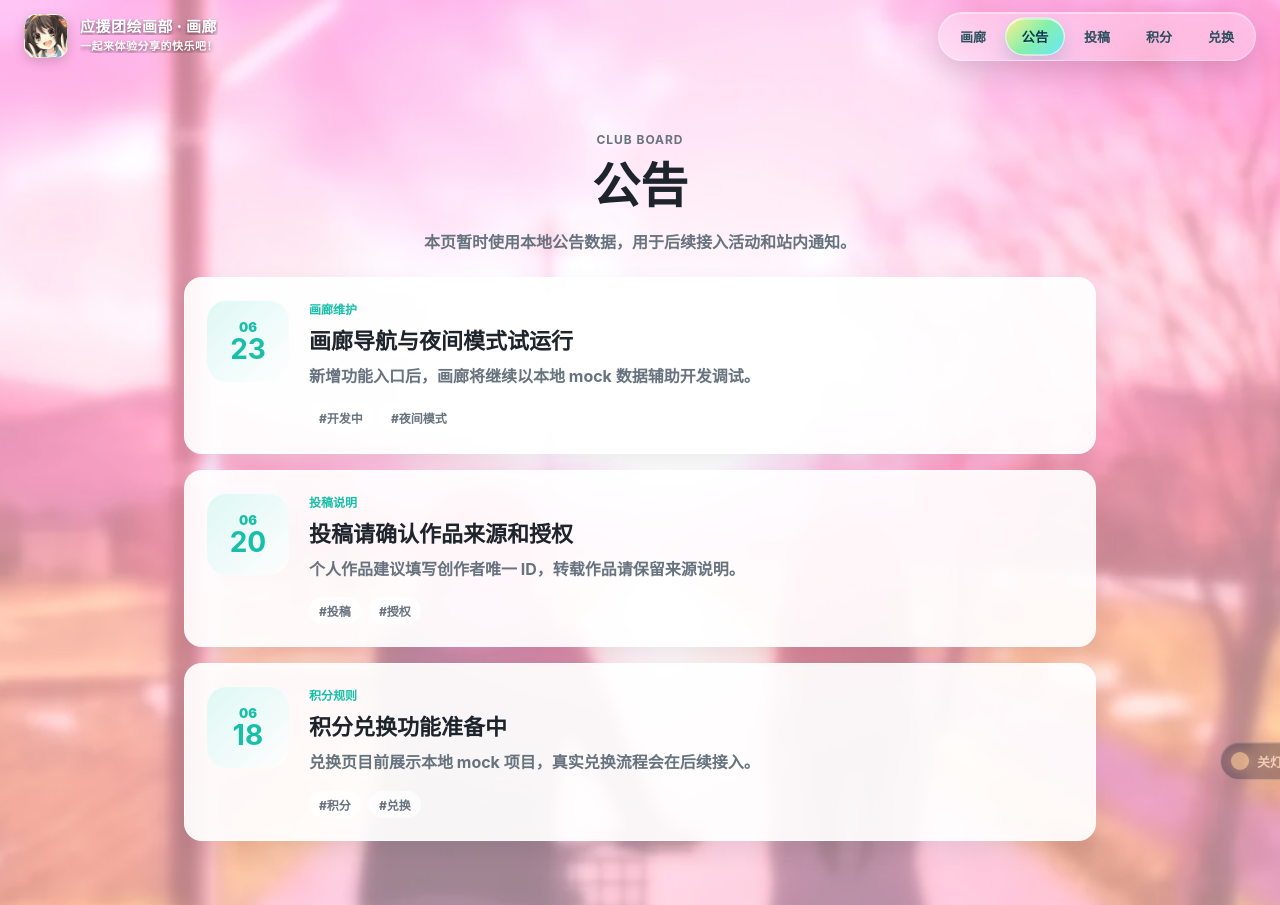
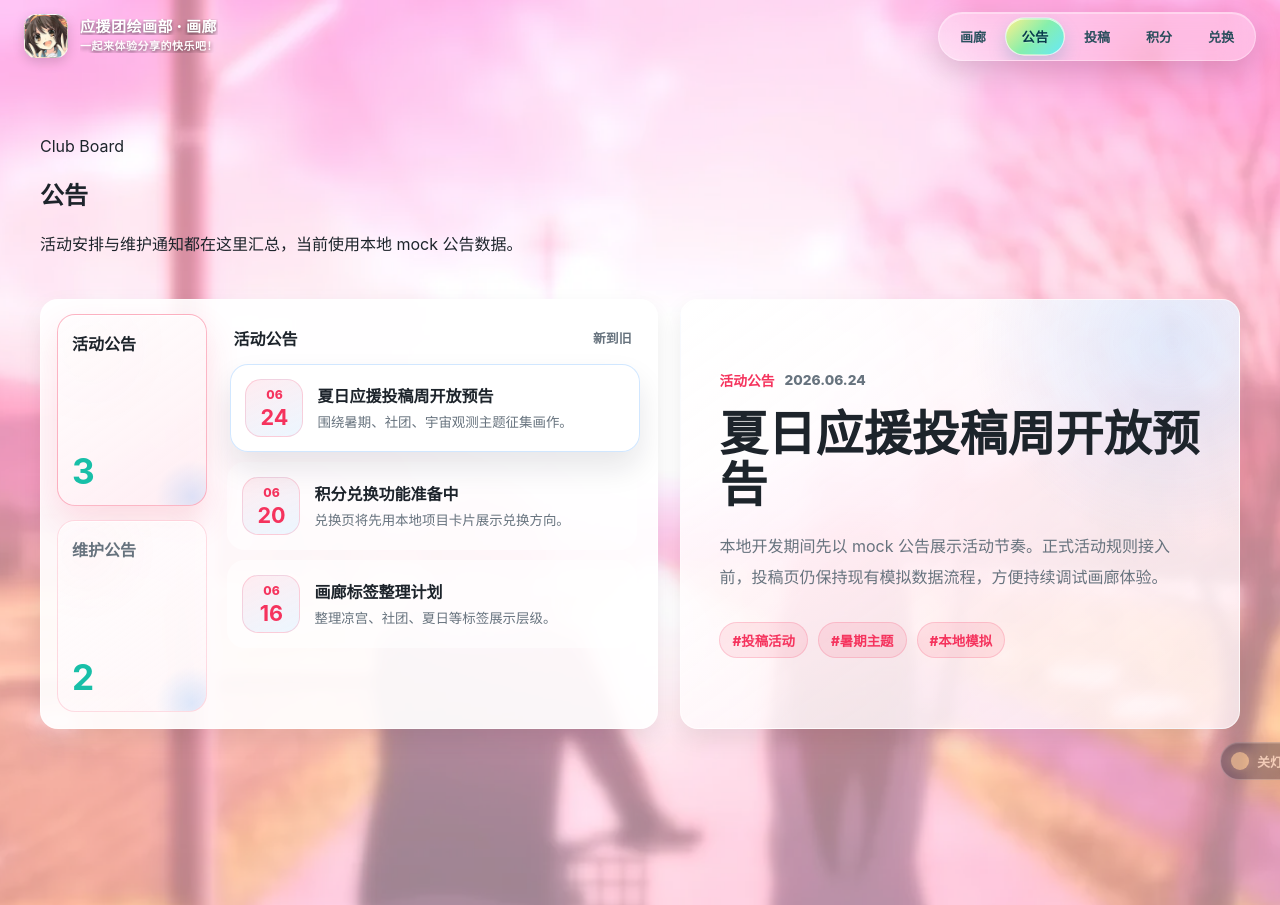
Before and after one commit to Haruhi-Labs/haruhifanclub-website, a Vue app in the folder apps/art/: page /announcements in a window 1280 px wide. After the commit the page ends 800 px from the top, so only its background shows below. Built offline with nearby package versions, Linux system fonts and the light colour scheme; no server answers.

Commit message:
feat(art): 重设计公告板

```diff
--- a/apps/art/src/views/AnnouncementView.vue
+++ b/apps/art/src/views/AnnouncementView.vue
@@ -1,24 +1,63 @@
 <template>
-  <section class="container-card art-board">
-    <header class="board-header">
+  <section class="container-card art-board announcement-board">
+    <header class="board-header announcement-header">
       <p class="eyebrow">Club Board</p>
       <h1>公告</h1>
-      <p>本页暂时使用本地公告数据，用于后续接入活动和站内通知。</p>
+      <p>活动安排与维护通知都在这里汇总，当前使用本地 mock 公告数据。</p>
     </header>
 
-    <div class="notice-list">
-      <article v-for="notice in notices" :key="notice.id" class="notice-card panel">
-        <div class="notice-date">
-          <span>{{ notice.month }}</span>
-          <b>{{ notice.day }}</b>
+    <div class="announcement-layout">
+      <section class="notice-browser panel" aria-label="公告分类与列表">
+        <nav class="notice-category-rail" aria-label="公告分类">
+          <button
+            v-for="category in noticeCategories"
+            :key="category.id"
+            class="notice-category-tab"
+            :class="{ active: activeCategory === category.id }"
+            type="button"
+            @click="setCategory(category.id)"
+          >
+            <span>{{ category.label }}</span>
+            <b>{{ category.count }}</b>
+          </button>
+        </nav>
+
+        <div class="notice-list-panel">
+          <div class="notice-list-heading">
+            <span>{{ currentCategory?.label }}</span>
+            <small>新到旧</small>
+          </div>
+
+          <button
+            v-for="notice in filteredNotices"
+            :key="notice.id"
+            class="notice-list-item"
+            :class="{ active: selectedNotice?.id === notice.id }"
+            type="button"
+            @click="selectNotice(notice.id)"
+          >
+            <time :datetime="notice.date">
+              <span>{{ notice.month }}</span>
+              <b>{{ notice.day }}</b>
+            </time>
+            <span class="notice-list-copy">
+              <strong>{{ notice.title }}</strong>
+              <small>{{ notice.summary }}</small>
+            </span>
+          </button>
         </div>
-        <div class="notice-body">
-          <div class="notice-meta">{{ notice.type }}</div>
-          <h2>{{ notice.title }}</h2>
-          <p>{{ notice.body }}</p>
-          <div class="notice-tags">
-            <span v-for="tag in notice.tags" :key="tag">#{{ tag }}</span>
-          </div>
+      </section>
+
+      <article v-if="selectedNotice" class="notice-detail panel">
+        <div class="notice-detail-meta">
+          <span>{{ selectedNotice.type }}</span>
+          <time :datetime="selectedNotice.date">{{ selectedNotice.displayDate }}</time>
+        </div>
+        <h2>{{ selectedNotice.title }}</h2>
+        <p>{{ selectedNotice.body }}</p>
+
+        <div class="notice-detail-tags" aria-label="公告标签">
+          <span v-for="tag in selectedNotice.tags" :key="tag">#{{ tag }}</span>
         </div>
       </article>
     </div>
@@ -26,145 +65,451 @@
 </template>
 
 <script setup>
+import { computed, ref } from 'vue'
+
+const activeCategory = ref('activity')
+const selectedNoticeId = ref(null)
+
 const notices = [
   {
-    id: 1,
+    id: 'activity-20260624',
+    category: 'activity',
+    date: '2026-06-24',
+    month: '06',
+    day: '24',
+    displayDate: '2026.06.24',
+    type: '活动公告',
+    title: '夏日应援投稿周开放预告',
+    summary: '围绕暑期、社团、宇宙观测主题征集画作。',
+    body: '本地开发期间先以 mock 公告展示活动节奏。正式活动规则接入前，投稿页仍保持现有模拟数据流程，方便持续调试画廊体验。',
+    tags: ['投稿活动', '暑期主题', '本地模拟']
+  },
+  {
+    id: 'activity-20260620',
+    category: 'activity',
+    date: '2026-06-20',
+    month: '06',
+    day: '20',
+    displayDate: '2026.06.20',
+    type: '活动公告',
+    title: '积分兑换功能准备中',
+    summary: '兑换页将先用本地项目卡片展示兑换方向。',
+    body: '兑换功能目前保持本地 mock 项目，不接真实后端。后续可逐步补充库存、兑换记录、积分校验等流程。',
+    tags: ['积分', '兑换', '预告']
+  },
+  {
+    id: 'activity-20260616',
+    category: 'activity',
+    date: '2026-06-16',
+    month: '06',
+    day: '16',
+    displayDate: '2026.06.16',
+    type: '活动公告',
+    title: '画廊标签整理计划',
+    summary: '整理凉宫、社团、夏日等标签展示层级。',
+    body: '为了让作品检索更清楚，后续会基于现有 seed 数据继续调试标签分布与筛选体验，不改变 mock 数据结构。',
+    tags: ['标签', '画廊', '筛选']
+  },
+  {
+    id: 'maintenance-20260623',
+    category: 'maintenance',
+    date: '2026-06-23',
     month: '06',
     day: '23',
-    type: '画廊维护',
-    title: '画廊导航与夜间模式试运行',
-    body: '新增功能入口后，画廊将继续以本地 mock 数据辅助开发调试。',
-    tags: ['开发中', '夜间模式']
+    displayDate: '2026.06.23',
+    type: '维护公告',
+    title: '导航与夜间模式试运行',
+    summary: '顶部入口与关灯模式持续观察中。',
+    body: '新增页面入口、首页视觉模式和夜间切换仍处于本地调试阶段。若出现样式闪烁，会优先在前端交互层做小步优化。',
+    tags: ['开发中', '夜间模式', '导航']
   },
   {
-    id: 2,
-    month: '06',
-    day: '20',
-    type: '投稿说明',
-    title: '投稿请确认作品来源和授权',
-    body: '个人作品建议填写创作者唯一 ID，转载作品请保留来源说明。',
-    tags: ['投稿', '授权']
-  },
-  {
-    id: 3,
+    id: 'maintenance-20260618',
+    category: 'maintenance',
+    date: '2026-06-18',
     month: '06',
     day: '18',
-    type: '积分规则',
-    title: '积分兑换功能准备中',
-    body: '兑换页目前展示本地 mock 项目，真实兑换流程会在后续接入。',
-    tags: ['积分', '兑换']
+    displayDate: '2026.06.18',
+    type: '维护公告',
+    title: 'mock seed 数据稳定性确认',
+    summary: '画廊、首页统计和详情弹窗继续使用本地数据。',
+    body: '当前开发优先保证 mock seed 数据可用，不依赖真实后端。画廊详情、首页统计和公告展示都应能在离线开发环境中正常打开。',
+    tags: ['mock', '本地开发', '稳定性']
   }
 ]
+
+const categoryLabels = {
+  activity: '活动公告',
+  maintenance: '维护公告'
+}
+
+const noticeCategories = computed(() =>
+  Object.entries(categoryLabels).map(([id, label]) => ({
+    id,
+    label,
+    count: notices.filter((notice) => notice.category === id).length
+  }))
+)
+
+const currentCategory = computed(() =>
+  noticeCategories.value.find((category) => category.id === activeCategory.value)
+)
+
+const filteredNotices = computed(() =>
+  notices
+    .filter((notice) => notice.category === activeCategory.value)
+    .slice()
+    .sort((a, b) => new Date(b.date) - new Date(a.date))
+)
+
+const selectedNotice = computed(() => {
+  const selected = filteredNotices.value.find((notice) => notice.id === selectedNoticeId.value)
+  return selected ?? filteredNotices.value[0]
+})
+
+function setCategory(categoryId) {
+  activeCategory.value = categoryId
+  selectedNoticeId.value = null
+}
+
+function selectNotice(noticeId) {
+  selectedNoticeId.value = noticeId
+}
 </script>
 
 <style scoped>
-.art-board {
-  max-width: 960px;
+.announcement-board {
+  display: grid;
+  gap: 28px;
 }
 
-.board-header {
-  margin-bottom: 24px;
-  text-align: center;
+.announcement-header {
+  max-width: 760px;
 }
 
-.eyebrow {
-  margin: 0 0 8px;
-  color: var(--accent);
-  font-size: 12px;
-  font-weight: 950;
-  letter-spacing: 0.08em;
-  text-transform: uppercase;
+.announcement-layout {
+  display: grid;
+  grid-template-columns: minmax(0, 1.05fr) minmax(320px, 0.95fr);
+  gap: 22px;
+  align-items: stretch;
 }
 
-.board-header h1 {
-  margin: 0;
-  color: var(--text);
-  font-size: clamp(32px, 5vw, 48px);
-  font-weight: 950;
+.notice-browser {
+  display: grid;
+  grid-template-columns: minmax(108px, 0.36fr) minmax(0, 1fr);
+  gap: 16px;
+  min-height: 430px;
+  padding: 16px;
 }
 
-.board-header p {
-  margin: 12px 0 0;
+.notice-category-rail {
+  display: grid;
+  grid-auto-rows: minmax(118px, 1fr);
+  gap: 12px;
+}
+
+.notice-category-tab {
+  position: relative;
+  display: flex;
+  flex-direction: column;
+  justify-content: space-between;
+  min-width: 0;
+  padding: 16px 14px;
+  overflow: hidden;
   color: var(--muted);
+  text-align: left;
+  background:
+    linear-gradient(145deg, rgba(255, 255, 255, 0.86), rgba(255, 244, 247, 0.68)),
+    radial-gradient(circle at 18% 15%, rgba(245, 51, 93, 0.16), transparent 36%);
+  border: 1px solid rgba(245, 51, 93, 0.16);
+  border-radius: 18px;
+  box-shadow: inset 0 1px 0 rgba(255, 255, 255, 0.82);
+  cursor: pointer;
+  transition:
+    transform 0.2s ease,
+    border-color 0.2s ease,
+    color 0.2s ease,
+    box-shadow 0.2s ease,
+    background 0.2s ease;
+}
+
+.notice-category-tab::after {
+  position: absolute;
+  inset: auto -24px -30px auto;
+  width: 76px;
+  height: 76px;
+  content: '';
+  background: radial-gradient(circle, rgba(89, 168, 255, 0.2), transparent 68%);
+  border-radius: 999px;
+}
+
+.notice-category-tab:hover,
+.notice-category-tab.active {
+  color: var(--text);
+  border-color: rgba(245, 51, 93, 0.34);
+  box-shadow:
+    0 16px 34px rgba(245, 51, 93, 0.14),
+    inset 0 1px 0 rgba(255, 255, 255, 0.9);
+  transform: translateY(-2px);
+}
+
+.notice-category-tab.active {
+  background:
+    linear-gradient(145deg, rgba(255, 255, 255, 0.96), rgba(255, 236, 241, 0.88)),
+    radial-gradient(circle at 20% 16%, rgba(245, 51, 93, 0.28), transparent 42%);
+}
+
+.notice-category-tab span {
+  position: relative;
+  z-index: 1;
+  font-size: 1rem;
+  font-weight: 800;
+}
+
+.notice-category-tab b {
+  position: relative;
+  z-index: 1;
+  font-size: 2.2rem;
+  line-height: 1;
+  color: var(--accent);
+}
+
+.notice-list-panel {
+  display: flex;
+  flex-direction: column;
+  min-width: 0;
+  padding: 4px;
+}
+
+.notice-list-heading {
+  display: flex;
+  align-items: center;
+  justify-content: space-between;
+  gap: 12px;
+  padding: 6px 6px 14px;
+  color: var(--text);
+  font-weight: 800;
+}
+
+.notice-list-heading small {
+  color: var(--muted);
+  font-size: 0.8rem;
   font-weight: 700;
 }
 
-.notice-list {
+.notice-list-item {
   display: grid;
-  gap: 16px;
+  grid-template-columns: 58px minmax(0, 1fr);
+  gap: 14px;
+  align-items: center;
+  width: 100%;
+  min-width: 0;
+  padding: 14px;
+  color: var(--text);
+  text-align: left;
+  background: rgba(255, 255, 255, 0.58);
+  border: 1px solid transparent;
+  border-radius: 18px;
+  cursor: pointer;
+  transition:
+    transform 0.2s ease,
+    border-color 0.2s ease,
+    background 0.2s ease,
+    box-shadow 0.2s ease;
 }
 
-.notice-card {
-  display: grid;
-  grid-template-columns: 82px 1fr;
-  gap: 20px;
-  padding: 22px;
+.notice-list-item + .notice-list-item {
+  margin-top: 10px;
 }
 
-.notice-date {
-  height: 82px;
-  border-radius: 20px;
+.notice-list-item:hover,
+.notice-list-item.active {
+  background: rgba(255, 255, 255, 0.86);
+  border-color: rgba(89, 168, 255, 0.28);
+  box-shadow: 0 16px 30px rgba(16, 24, 40, 0.1);
+  transform: translateX(3px);
+}
+
+.notice-list-item time {
   display: grid;
   place-items: center;
-  align-content: center;
-  background: linear-gradient(135deg, var(--accent-soft), rgba(255, 255, 255, 0.75));
-  color: var(--accent);
-  box-shadow: var(--shadow-in);
+  aspect-ratio: 1;
+  color: #f5335d;
+  background: linear-gradient(155deg, rgba(255, 235, 240, 0.95), rgba(234, 246, 255, 0.9));
+  border: 1px solid rgba(245, 51, 93, 0.18);
+  border-radius: 16px;
 }
 
-.notice-date span {
-  font-size: 13px;
-  font-weight: 950;
+.notice-list-item time span {
+  font-size: 0.76rem;
+  font-weight: 800;
 }
 
-.notice-date b {
-  font-size: 28px;
+.notice-list-item time b {
+  margin-top: -8px;
+  font-size: 1.35rem;
   line-height: 1;
 }
 
-.notice-meta {
-  color: var(--accent);
-  font-size: 12px;
-  font-weight: 950;
+.notice-list-copy {
+  display: grid;
+  min-width: 0;
+  gap: 5px;
 }
 
-.notice-body h2 {
-  margin: 6px 0 8px;
-  color: var(--text);
-  font-size: 22px;
-  font-weight: 950;
+.notice-list-copy strong,
+.notice-list-copy small {
+  overflow: hidden;
+  text-overflow: ellipsis;
+  white-space: nowrap;
 }
 
-.notice-body p {
-  margin: 0;
-  color: var(--muted);
-  line-height: 1.7;
-  font-weight: 700;
+.notice-list-copy strong {
+  font-size: 1rem;
 }
 
-.notice-tags {
+.notice-list-copy small {
+  color: var(--muted);
+  font-size: 0.84rem;
+  line-height: 1.5;
+}
+
+.notice-detail {
+  display: flex;
+  flex-direction: column;
+  justify-content: center;
+  min-height: 430px;
+  padding: clamp(22px, 4vw, 38px);
+  overflow: hidden;
+  background:
+    radial-gradient(circle at 88% 10%, rgba(89, 168, 255, 0.18), transparent 32%),
+    linear-gradient(145deg, rgba(255, 255, 255, 0.92), rgba(255, 246, 249, 0.78));
+}
+
+.notice-detail-meta {
   display: flex;
   flex-wrap: wrap;
-  gap: 8px;
-  margin-top: 14px;
+  gap: 10px;
+  align-items: center;
+  margin-bottom: 18px;
+  color: var(--muted);
+  font-size: 0.86rem;
+  font-weight: 800;
 }
 
-.notice-tags span {
-  padding: 5px 10px;
+.notice-detail-meta span {
+  color: #f5335d;
+}
+
+.notice-detail h2 {
+  max-width: 720px;
+  margin: 0;
+  color: var(--text);
+  font-size: clamp(1.8rem, 4vw, 3rem);
+  line-height: 1.08;
+}
+
+.notice-detail p {
+  max-width: 680px;
+  margin: 20px 0 0;
+  color: var(--muted);
+  font-size: 1rem;
+  line-height: 1.9;
+}
+
+.notice-detail-tags {
+  display: flex;
+  flex-wrap: wrap;
+  gap: 10px;
+  margin-top: 30px;
+}
+
+.notice-detail-tags span {
+  padding: 7px 12px;
+  color: #f5335d;
+  font-size: 0.84rem;
+  font-weight: 800;
+  background: rgba(245, 51, 93, 0.1);
+  border: 1px solid rgba(245, 51, 93, 0.18);
   border-radius: 999px;
-  background: rgba(255, 255, 255, 0.72);
-  color: var(--muted);
-  font-size: 12px;
-  font-weight: 850;
+}
+
+:global(html.art-lights-out) .notice-category-tab {
+  color: rgba(220, 232, 255, 0.72);
+  background:
+    linear-gradient(145deg, rgba(13, 21, 45, 0.9), rgba(24, 20, 52, 0.82)),
+    radial-gradient(circle at 18% 15%, rgba(255, 92, 130, 0.18), transparent 40%);
+  border-color: rgba(132, 172, 255, 0.18);
+  box-shadow: inset 0 1px 0 rgba(255, 255, 255, 0.08);
+}
+
+:global(html.art-lights-out) .notice-category-tab:hover,
+:global(html.art-lights-out) .notice-category-tab.active {
+  color: #f5f8ff;
+  border-color: rgba(111, 206, 255, 0.38);
+  box-shadow:
+    0 18px 44px rgba(55, 160, 255, 0.14),
+    inset 0 1px 0 rgba(255, 255, 255, 0.12);
+}
+
+:global(html.art-lights-out) .notice-list-item {
+  color: #f5f8ff;
+  background: rgba(13, 21, 45, 0.54);
+}
+
+:global(html.art-lights-out) .notice-list-item:hover,
+:global(html.art-lights-out) .notice-list-item.active {
+  background: rgba(22, 33, 66, 0.78);
+  border-color: rgba(111, 206, 255, 0.28);
+}
+
+:global(html.art-lights-out) .notice-list-item time {
+  color: #ff8ca7;
+  background: linear-gradient(155deg, rgba(45, 26, 57, 0.86), rgba(15, 44, 73, 0.82));
+  border-color: rgba(255, 140, 167, 0.25);
+}
+
+:global(html.art-lights-out) .notice-detail {
+  background:
+    radial-gradient(circle at 88% 10%, rgba(111, 206, 255, 0.18), transparent 34%),
+    linear-gradient(145deg, rgba(12, 20, 44, 0.88), rgba(25, 20, 55, 0.8));
+}
+
+:global(html.art-lights-out) .notice-detail h2 {
+  color: #f7fbff;
+}
+
+:global(html.art-lights-out) .notice-detail p,
+:global(html.art-lights-out) .notice-list-copy small,
+:global(html.art-lights-out) .notice-list-heading small,
+:global(html.art-lights-out) .notice-detail-meta {
+  color: rgba(220, 232, 255, 0.72);
+}
+
+@media (max-width: 980px) {
+  .announcement-layout {
+    grid-template-columns: 1fr;
+  }
+
+  .notice-detail {
+    min-height: 320px;
+  }
 }
 
 @media (max-width: 640px) {
-  .notice-card {
+  .notice-browser {
     grid-template-columns: 1fr;
+    min-height: auto;
   }
 
-  .notice-date {
-    width: 82px;
+  .notice-category-rail {
+    grid-template-columns: repeat(2, minmax(0, 1fr));
+    grid-auto-rows: minmax(96px, auto);
+  }
+
+  .notice-list-item {
+    grid-template-columns: 52px minmax(0, 1fr);
+    padding: 12px;
   }
 }
 </style>
```
